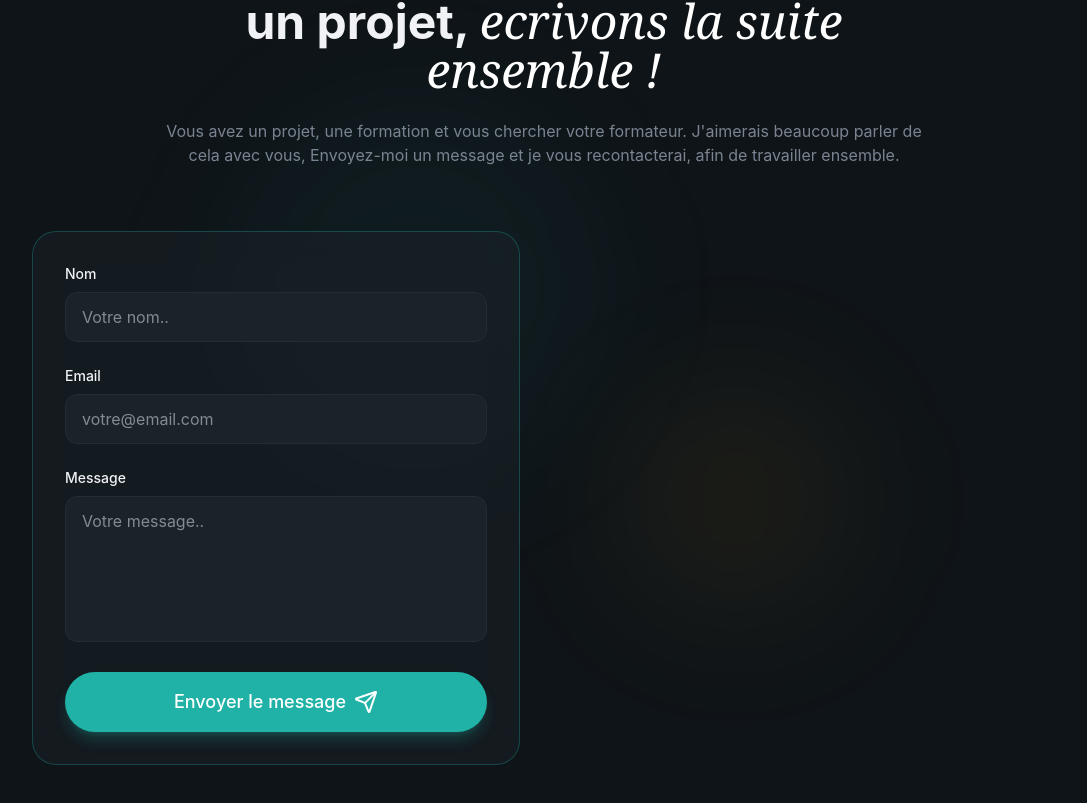
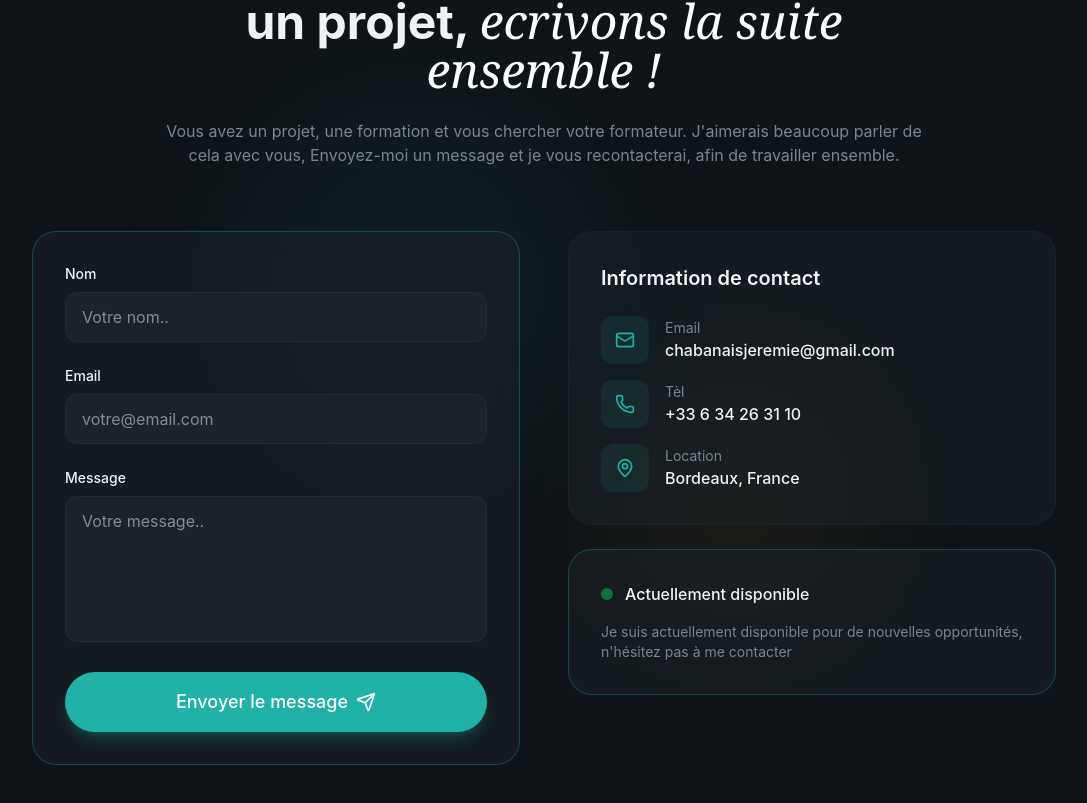
Before and after one commit to devJeremie/Tuto-Portfolio, a React (Vite) app: page / in a window 1280 px wide. Shown: the part 6720-7523 px from the top of the page, without its empty margins (96-1183 px from the left). Built offline with nearby package versions, Linux system fonts and the light colour scheme.

Commit message:
Maj-End-Contatc-Start-Footer

```diff
--- a/package.json
+++ b/package.json
@@ -10,6 +10,7 @@
     "preview": "vite preview"
   },
   "dependencies": {
+    "@emailjs/browser": "^4.4.1",
     "@tailwindcss/vite": "^4.1.18",
     "lucide-react": "^0.562.0",
     "react": "^19.2.0",
--- /dev/null
+++ b/src/layout/Footer.jsx
@@ -0,0 +1,14 @@
+import { Github, Linkedin, Twitter, Heart } from "lucide-react";
+
+const socialLinks = [
+  { icon: Github, href: "#", label: "Github" },
+  { icon: Linkedin, href: "#", label: "Linkedin" },
+  { icon: Twitter, href: "#", label: "Twitter" },
+];
+
+const footerLinks = [
+  { href: "#about", label: "About" },
+  { href: "#about", label: "About" },
+  { href: "#about", label: "About" },
+  { href: "#about", label: "About" },
+];
--- a/src/sections/Contact.jsx
+++ b/src/sections/Contact.jsx
@@ -1,6 +1,7 @@
-import {Mail, Phone, Location, Send} from "lucide-react";
+import {Mail, Phone, MapPin, Send, CheckCircle, AlertCircle} from "lucide-react";
 import {Button} from "@/components/Button"
 import { useState } from "react";
+import emailjs from "@emailjs/browser";
 
 const contactInfo = [
     {
@@ -16,7 +17,7 @@ const contactInfo = [
         href: "tel:+33634263110"
     },
       {
-        icon: Location,
+        icon: MapPin,
         label: "Location",
         value: "Bordeaux, France",
         href: "https://www.google.com/maps/place/Bordeaux"
@@ -28,9 +29,49 @@ export const Contact = () => {
         name: "",
         email: "",
         message: ""
-    })
+    });
+    const [isLoading, setIsLoading] = useState(false);
+    const [submitStatus, setSubmitStatus] = useState({
+        type: null,
+        message: "",
+    });
+
     const handleSubmit = async (e) => {
         e.preventDefault();
+
+        setIsLoading(true);
+        setSubmitStatus({type: null, message: ""});
+        try {
+            const serviceId = import.meta.env.VITE_EMAILJS_SERVICE_ID;
+            const templateId = import.meta.env.VITE_EMAILJS_TEMPLATE_ID;
+            const publicKey = import.meta.env.VITE_EMAILJS_PUBLIC_KEY;
+
+
+            if (!serviceId || !templateId || !publicKey) {
+                throw new Error(
+                    "EmailJS configuration is incomplete. Please check your evironment variables"
+                );
+            }
+        await emailjs.send(serviceId, templateId, {
+          name: formData.name,
+          email: formData.email,
+          message: formData.message,
+        }, publicKey);
+        setSubmitStatus({
+          type: "success",
+          message: "Message bien délivré, je reviens vers vous plus tard."
+        });
+        setFormData({name: "", email: "", message: ""});
+        } catch (error) {
+          console.error("Emailjs error:", error)
+            setSubmitStatus({
+                type: "error",
+                message:
+                error.text || "Une erreur s'est produite. Veuillez réessayer."
+            });
+        } finally {
+            setIsLoading(false)
+        }
     };
 
     return (
@@ -61,7 +102,7 @@ export const Contact = () => {
           {/*Formulaire*/}
           <div className="grid lg:grid-cols-2 gap-12 max-w-5xl mx-auto">
             <div className="glass p-8 rounded-3xl border border-primary/30 animate-fade-in animation-delay-300">
-              <form className="space-y-6">
+              <form className="space-y-6" onSubmit={handleSubmit}>
                 <div>
                   <label
                     htmlFor="name"
@@ -116,15 +157,80 @@ export const Contact = () => {
                     }
                     placeholder="Votre message.."
                     className="w-full px-4 py-3 bg-surface rounded-xl border border-border transition-all
-                                            focus:border-primary focus:ring-1 focus:ring-primary outline-none
-                                            resize-none"
+                               focus:border-primary focus:ring-1 focus:ring-primary outline-none
+                                resize-none"
                   />
                 </div>
-                <Button className="w-full" type="submit" size="lg">
-                  Envoyer le message
-                  <Send />
+                <Button
+                  className="w-full"
+                  type="submit"
+                  size="lg"
+                  disabled={isLoading}
+                >
+                  {isLoading ? (
+                    <>Envoi en cours...</>
+                  ) : (
+                    <>
+                      Envoyer le message
+                      <Send className="w-5 h-5"/>
+                    </>
+                  )}
                 </Button>
+                {submitStatus.type && (
+                  <div
+                    className={`flex items-center gap-3 p-4 rounded-xl
+                      ${
+                        submitStatus.type === "success"
+                          ? "bg-green-500/10 border border-green-500/20 text-green-400"
+                          : "bg-red-500/10 border border-red-500/20 text-red-400"
+                      }`}
+                  >
+                    {submitStatus.type === "success" ? (
+                      <CheckCircle className="w-5 h-5 shrink-0" />
+                    ) : (
+                      <AlertCircle className="w-5 h-5 shrink-0" />
+                    )}
+                    <p className="text-sm ">{submitStatus.message}</p>
+                  </div>
+                )}
               </form>
+            </div>
+            {/*Info contact*/}
+            <div className="space-y-6 animate-fade-in animation-delay-400">
+              <div className="glass rounded-3xl p-8">
+                <h3 className="text-xl font-semibold mb-6">
+                  Information de contact
+                </h3>
+                <div className="space-y-4">
+                  {contactInfo.map((item, i) => (
+                    <a
+                      href={item.href}
+                      key={i}
+                      className="flex items-center gap-4 rounded-xl hover:bg-surface transition-colors "
+                      >
+                        <div className="w-12 h-12 rounded-xl bg-primary/10 flex items-center justify-center">
+                          <item.icon className="w-5 h-5 text-primary"/>
+                        </div>
+                        <div>
+                          <div className="text-sm text-muted-foreground">
+                            {item.label}
+                          </div>
+                          <div className="font-medium">{item.value}</div>
+                        </div>
+                    </a>
+                  ))}
+                </div>
+              </div>
+              {/*Carte des dispo*/}
+              <div className="glass rounded-3xl p-8 border border-primary/30">
+                  <div className="flex items-center gap-3 mb-4">
+                    <span className="w-3 h-3 bg-green-500 rounded-full animate-pulse"/>
+                    <span className="font-medium">Actuellement disponible</span>
+                  </div>
+                  <p className="text-muted-foreground text-sm">
+                    Je suis actuellement disponible pour de nouvelles opportunités, n'hésitez pas à me contacter
+                  </p>
+              </div>
             </div>
           </div>
         </div>
--- a/src/sections/Testimonials.jsx
+++ b/src/sections/Testimonials.jsx
@@ -111,6 +111,7 @@ export const Testimonials = () => {
                 <div className="flex gap-2">
                   {testimonials.map((_, id) => (
                     <button
+                      key={id}
                       onClick={() => setActiveId(id)}
                       className={`w-2 h-2 rounded-full transition-all duration-300 ${
                         id === activeId
```
Also changed, not shown: 2 other files (tests, documents, lock files or other folders).
